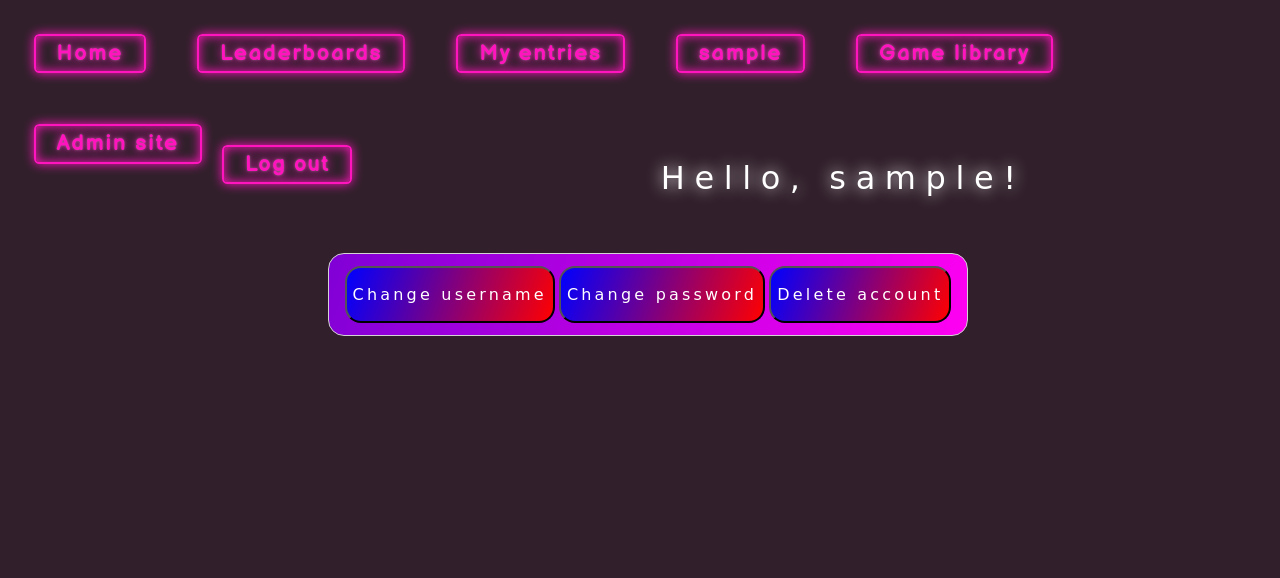
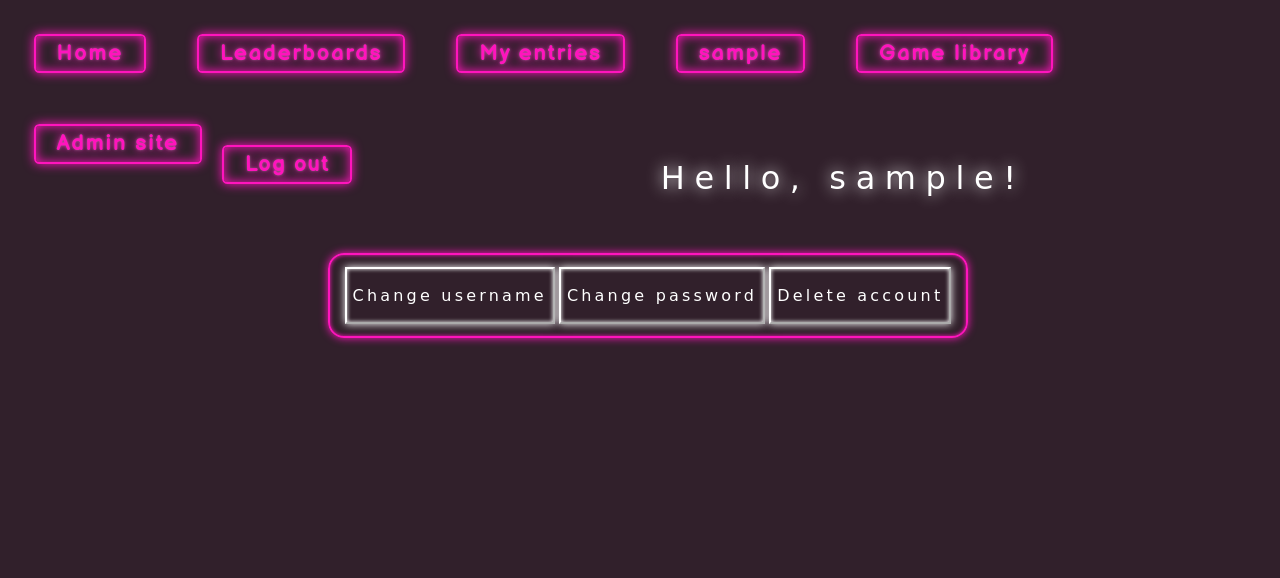
Before and after one commit to PurpJell/game-site, a Django app: page /account/ in a window 1280 px wide. Shown: the top 578 px of the page. Run offline with Django 4.2, Linux system fonts and the light colour scheme; the visitor is signed in with stand-in values (Sample User, id 1); some web fonts are replaced.

Commit message:
idk nepamenu ka dariau

```diff
--- a/darbiniai_app/templates/darbiniai_app/account.html
+++ b/darbiniai_app/templates/darbiniai_app/account.html
@@ -3,11 +3,6 @@
 <html>
     <head>
         <style>
-
-
-body {
-    background-color: #ff0;
-}
 
 p {
     color: white;
@@ -22,7 +17,6 @@ p {
     font-size: 2em;
     letter-spacing: 0.3em;
     text-shadow: 0 0 0.5em;
-
 }
 
 .title_navigator {
@@ -42,15 +36,12 @@ p {
     border-radius: 0.5em;
     text-shadow: 0 0 0.9em rgb(92, 255, 92)(0 0% 100% / 0.3), 0 0 0.9em rgb(92, 255, 92);
     box-shadow: inset 0 0 0.5em 0 rgb(92, 255, 92), 0 0 0.5em 0 rgb(92, 255, 92);
-
 }
 
 .Game_1_text {
     text-decoration: none;
     color: rgb(92, 255, 92);
 }
-
-
 
 .main {
     padding: 5px;
@@ -64,7 +55,10 @@ p {
 }
 
 .login_table {
-    border: 1px solid lightgrey;
+    border: 2px solid var(--clr-neon);
+    box-shadow:
+    inset 0 0 0.25em var(--clr-neon),
+    0 0 0.5em var(--clr-neon);
     padding: 10px;
     display: flex;
     flex-wrap: wrap;
@@ -72,7 +66,7 @@ p {
     justify-content: center;
     font-family:cursive;
     font-size: 1em;
-    background-image: linear-gradient(110deg,red,blue);
+    background-color: transparent;
     border-radius: 1em;
     text-align: center;
     letter-spacing: 0.2em;
@@ -88,10 +82,13 @@ p {
 
 .login_button {
     float: center;
-    font-family:cursive;
+    font-family: cursive;
     font-size: 1em;
-    background-image: linear-gradient(110deg, pink, lightblue);
-    border-radius: 1em;
+    background-color: transparent;
+    border-color: white;
+    box-shadow:
+    inset 0 0 0.25em white,
+    0 0 0.5em white;
     text-align: center;
     letter-spacing: 0.2em;
     margin: 2px;
@@ -106,14 +103,11 @@ p {
    margin: 10em;
    text-align: center;
    font-family:cursive;
-    font-size: 1em;
-    background-image: linear-gradient(110deg,red,blue);
-    border-radius: 1em;
-    letter-spacing: 0.2em;
-    padding: 5px;
-    color: ;
-
-
+   font-size: 1em;
+   background-image: linear-gradient(110deg,red,blue);
+   border-radius: 1em;
+   letter-spacing: 0.2em;
+   padding: 5px;
 }
 
 
--- a/darbiniai_app/templates/darbiniai_app/base.html
+++ b/darbiniai_app/templates/darbiniai_app/base.html
@@ -116,41 +116,16 @@ body {
     font-size: 2em;
     display: inline-block;
     color: rgb(92, 255, 92);
-    border: currentColor 0.125em solid;
+    border: var(--clr-neon) 0.125em solid;
     padding: 0.25em 0.75em;
     border-radius: 0.5em;
     text-shadow: 0 0 0.9em rgb(92, 255, 92)(0 0% 100% / 0.3), 0 0 0.9em rgb(92, 255, 92);
     box-shadow: inset 0 0 0.5em 0 rgb(92, 255, 92), 0 0 0.5em 0 rgb(92, 255, 92);
 }
 
-.Game_1_text {
-    text-decoration: none;
-    color: rgb(92, 255, 92);
-}
 
 .main {
     padding: 5px;
-    border: 0px solid black;
-}
-
-.login_main {
-    display: flex;
-    align-items: center;
-    justify-content: center;
-}
-
-.login_table {
-    display: flex;
-    align-items: center;
-    justify-content: center;
-    font-family: cursive;
-    font-size: 1em;
-    background-image: linear-gradient(110deg,rgb(128, 0, 214),rgb(255, 0, 242));
-    border-radius: 1em;
-    text-align: center;
-    letter-spacing: 0.2em;
-    float: left;
-    width: 50%;
 }
 
 .user_passw {
@@ -159,20 +134,6 @@ body {
     color: white;
 }
 
-.login_button {
-    float: center;
-    font-family: cursive;
-    font-size: 1em;
-    background-image: linear-gradient(110deg,blue,red);
-    border-radius: 1em;
-    text-align: center;
-    letter-spacing: 0.2em;
-}
-
-.login_text {
-    text-decoration: none;
-    color: white;
-}
 
 .footer {
    clear: both;
--- a/darbiniai_app/templates/darbiniai_app/index.html
+++ b/darbiniai_app/templates/darbiniai_app/index.html
@@ -3,12 +3,6 @@
     <html>
 <head>
         <style>
-
-
-* {
-    margin: 0px ;
-    box-sizing: border-box;
-}
 
 
 .main_web_title {
```
Also changed, not shown: darbiniai_app/templates/darbiniai_app/leaderboards.html (+9 -9 lines).
